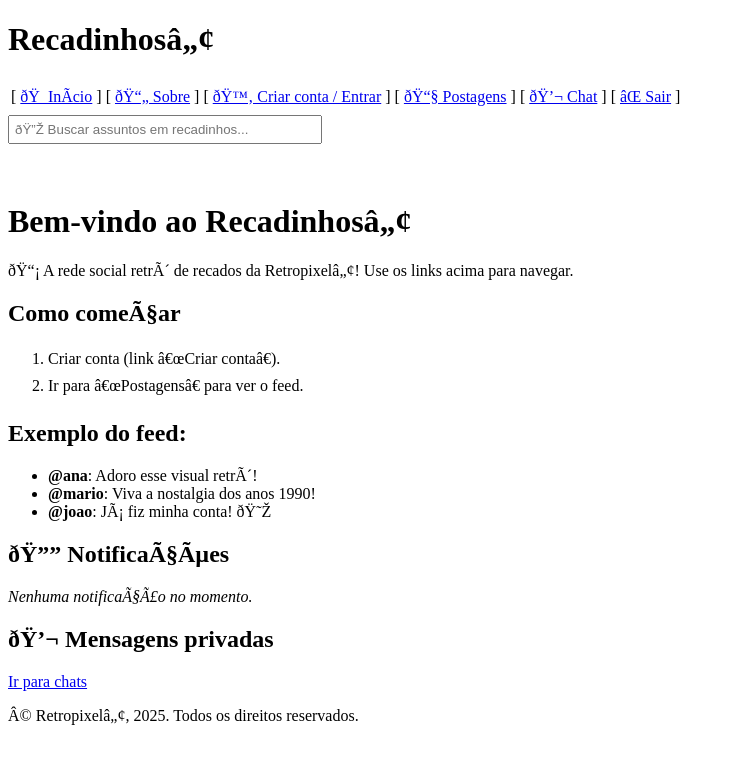
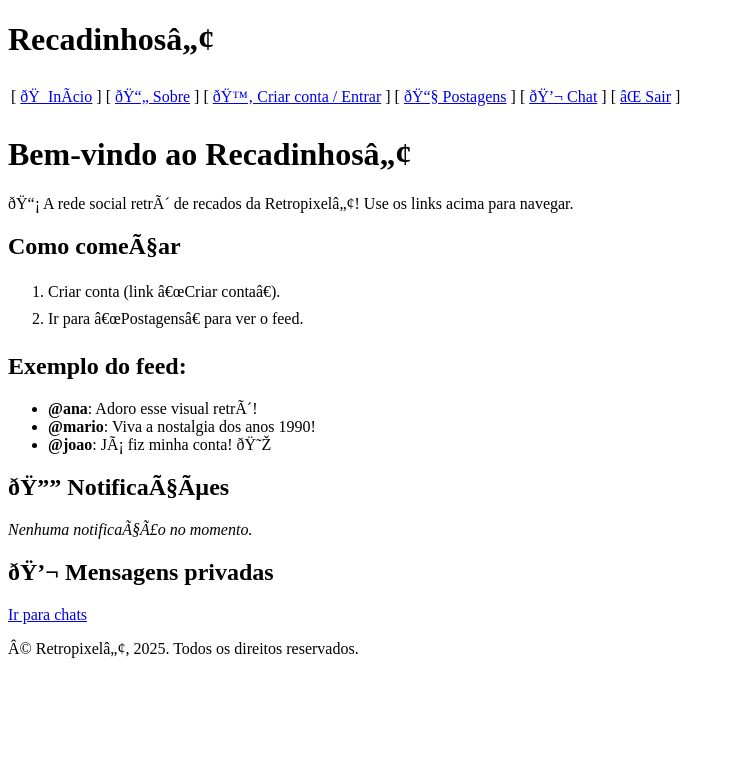
Before and after one commit to GuilhermeAlbuquerque9/Recadinhos, a plain HTML site: page index.html in a window 1280 px wide. Shown: the whole page, without its empty margins (0-735 px from the left). Drawn offline with Linux system fonts and the light colour scheme.

Commit message:
Update index.html

```diff
--- a/index.html
+++ b/index.html
@@ -21,10 +21,6 @@
     </td>
   </tr>
 </table>
-
-  <!-- CAIXA DE PESQUISA -->
-<input type="text" id="pesquisa" placeholder="🔎 Buscar assuntos em recadinhos..." style="width: 300px; padding: 5px; margin-bottom: 20px;">
-<br><br>
 
 <h1>Bem-vindo ao Recadinhos™</h1>
 
```
